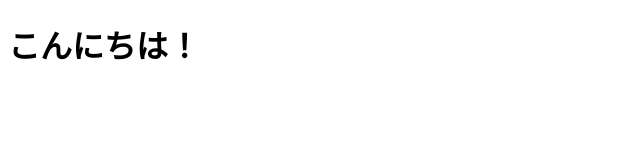
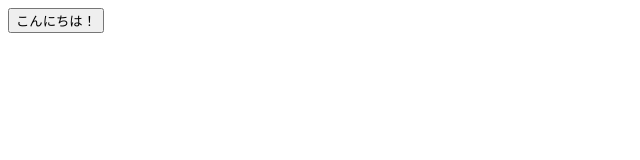
Before and after one commit to ei1704/LINE-Bot-TEST, a website: page index.html in a window 1280 px wide. Shown: the whole page, without its empty margins (0-640 px from the left). Drawn offline with Linux system fonts and the light colour scheme.

Commit message:
node.js test

```diff
--- a/index.html
+++ b/index.html
@@ -6,6 +6,6 @@
   <title>Document</title>
 </head>
 <body>
-  <h1>こんにちは！</h1>
+  <Button>こんにちは！</Button>
 </body>
 </html>
```
